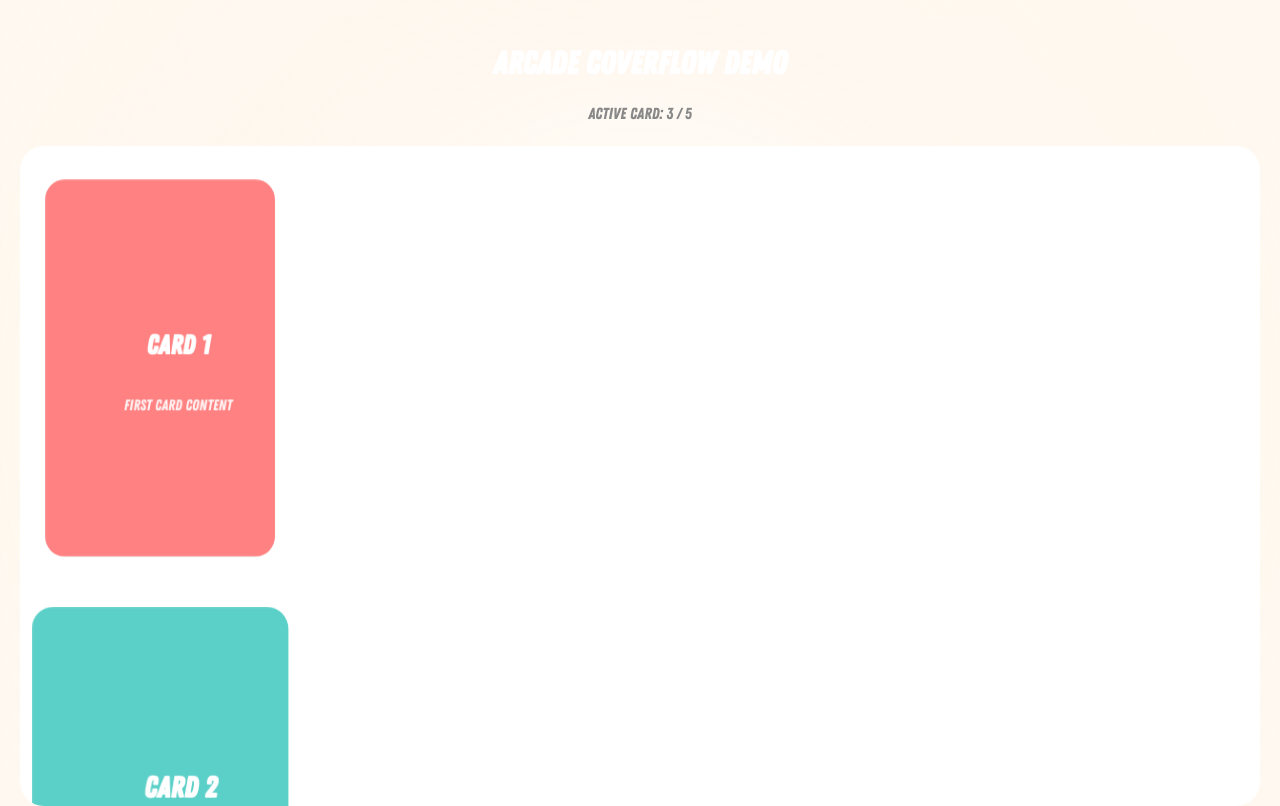
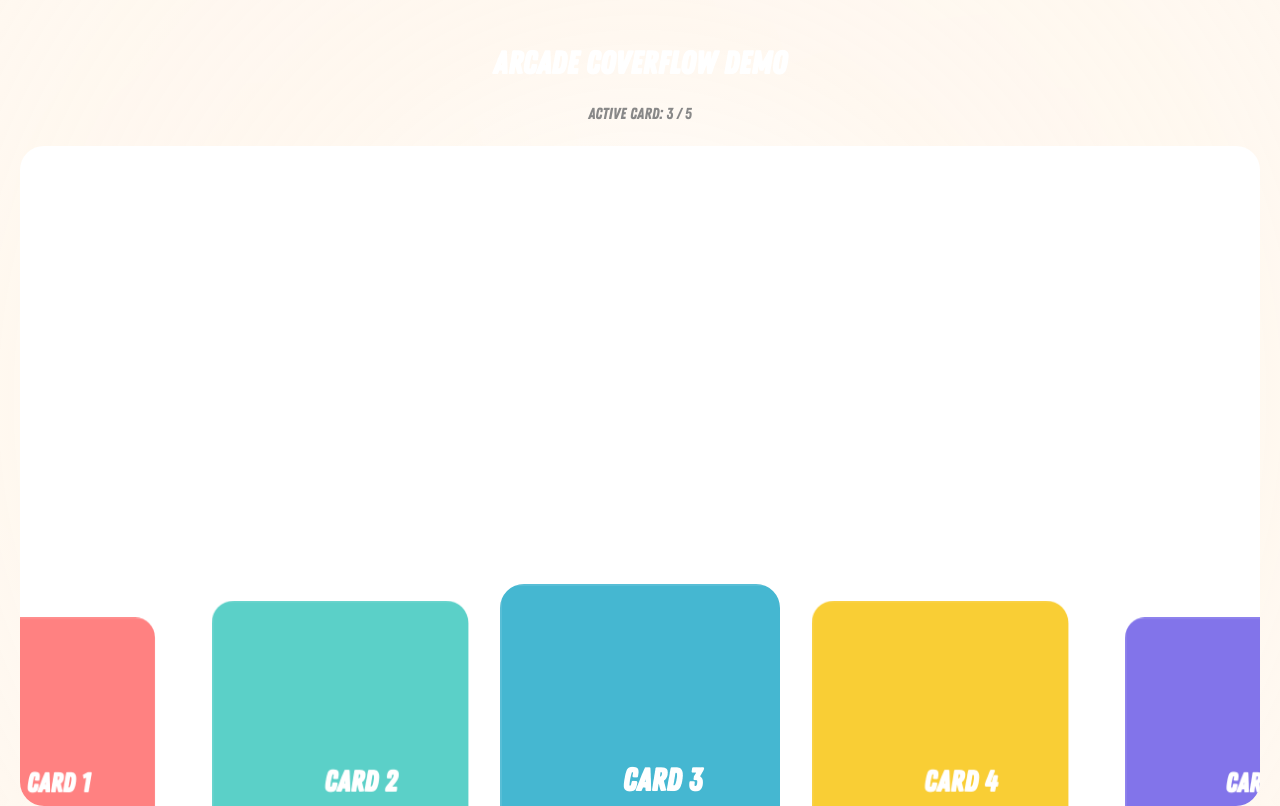
Before and after one commit to nigelbigappetite/wing-shack-arcade, a Next.js app: page /example in a window 1280 px wide. Built offline with nearby package versions, Linux system fonts and the light colour scheme.

Commit message:
Fix build errors: merge duplicate style attributes and fix TypeScript exports

```diff
--- a/components/ArcadeCoverflow.tsx
+++ b/components/ArcadeCoverflow.tsx
@@ -280,6 +280,7 @@
           cursor: isDragging ? 'grabbing' : 'grab',
           height: '100%',
           alignItems: 'center',
+          touchAction: 'none',
         }}
         drag="x"
         dragConstraints={{ left: -Infinity, right: Infinity }}
@@ -289,7 +290,6 @@
         onDragStart={handleDragStart}
         onDragEnd={handleDragEnd}
         whileDrag={{ cursor: 'grabbing' }}
-        style={{ touchAction: 'pan-x' }}
         transition={{
           type: 'spring',
           stiffness: 400,
--- a/components/ui/index.ts
+++ b/components/ui/index.ts
@@ -1,2 +1,4 @@
-export { default as GameCard, GameCardProps } from './GameCard';
-export { default as WingShackLogo, WingShackLogoProps } from './WingShackLogo';
+export { default as GameCard } from './GameCard';
+export type { GameCardProps } from './GameCard';
+export { default as WingShackLogo } from './WingShackLogo';
+export type { WingShackLogoProps } from './WingShackLogo';
```
Also changed, not shown: 1 other file (tests, documents, lock files or other folders).
